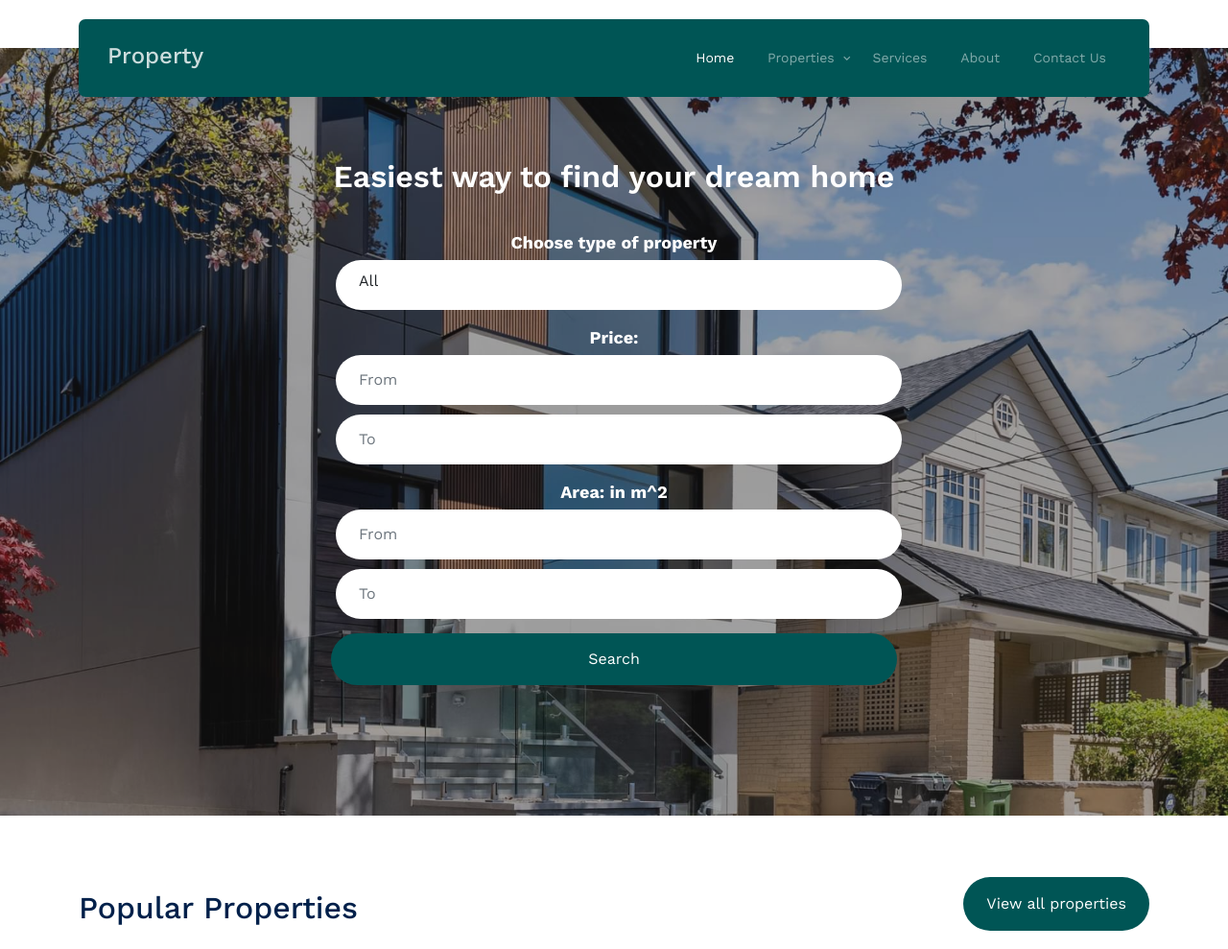
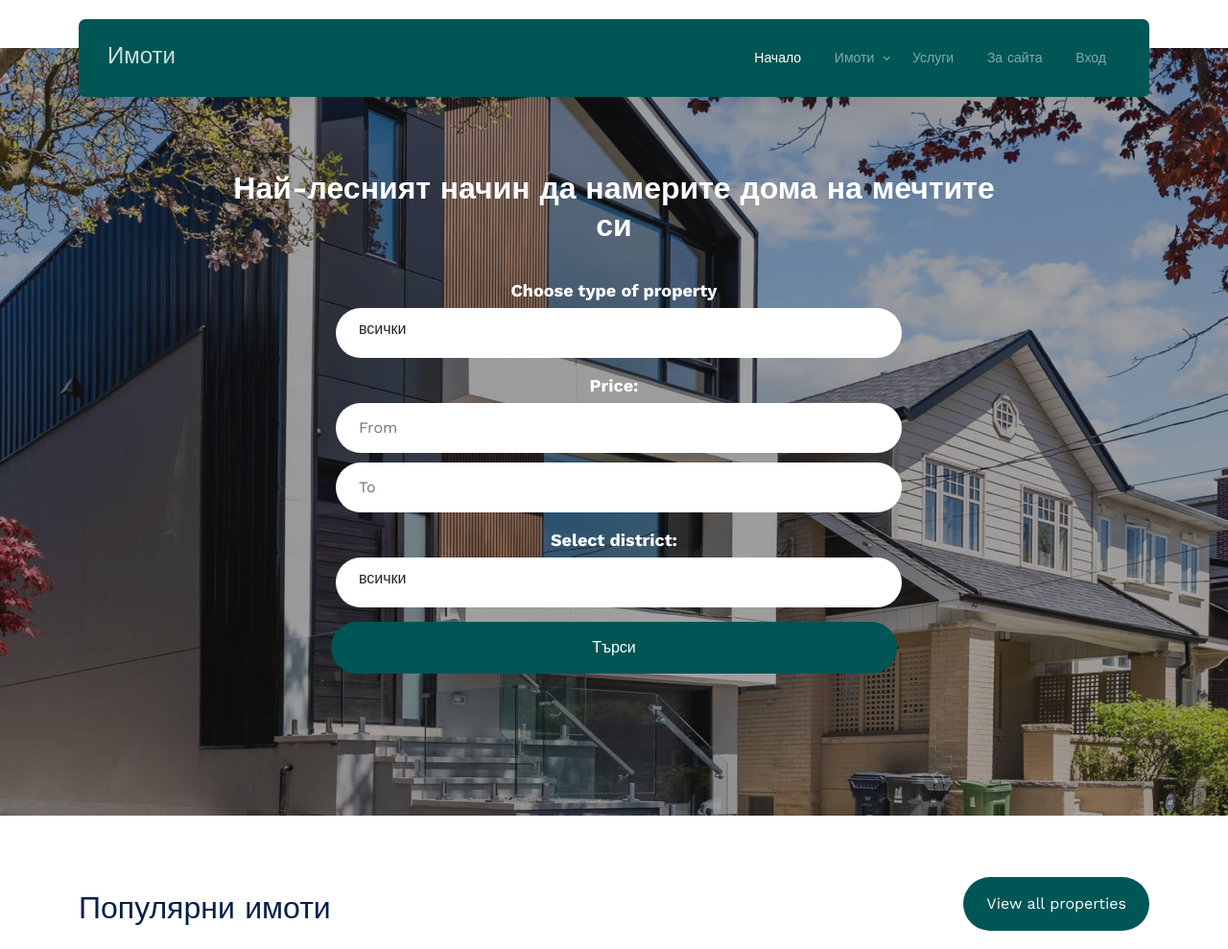
Before and after one commit to viki441/Database-project-for-finding-properties, a plain HTML site: page frontend/property-1.0.0/index.html in a window 1280 px wide. Shown: the top 989 px of the page at 96% size. Drawn offline with nearby package versions, Linux system fonts and the light colour scheme; files whose address does not match are found by name.

Commit message:
changed index

```diff
--- a/frontend/property-1.0.0/index.html
+++ b/frontend/property-1.0.0/index.html
@@ -30,6 +30,7 @@
   <title>
     Имоти
   </title>
+
 </head>
 
 <body>
@@ -42,34 +43,25 @@
     <div class="site-mobile-menu-body"></div>
   </div>
 
+  <!--НАВИГАЦИЯ-->
   <nav class="site-nav">
     <div class="container">
       <div class="menu-bg-wrap">
         <div class="site-navigation">
-          <a href="index.html" class="logo m-0 float-start">Property</a>
-
+          <a href="index.html" class="logo m-0 float-start">Имоти</a>
           <ul class="js-clone-nav d-none d-lg-inline-block text-start site-menu float-end">
-            <li class="active"><a href="index.html">Home</a></li>
+            <li class="active"><a href="index.html">Начало</a></li>
             <li class="has-children">
-              <a href="properties.html">Properties</a>
+              <a href="properties.html">Имоти</a>
               <ul class="dropdown">
-                <li><a href="#">Buy Property</a></li>
-                <li><a href="#">Sell Property</a></li>
-                <li class="has-children">
-                  <a href="#">Dropdown</a>
-                  <ul class="dropdown">
-                    <li><a href="#">Sub Menu One</a></li>
-                    <li><a href="#">Sub Menu Two</a></li>
-                    <li><a href="#">Sub Menu Three</a></li>
-                  </ul>
-                </li>
+                <li><a href="#">Купи имот</a></li>
+                <li><a href="#">Продай имот</a></li>
               </ul>
             </li>
-            <li><a href="services.html">Services</a></li>
-            <li><a href="about.html">About</a></li>
-            <li><a href="contact.html">Contact Us</a></li>
+            <li><a href="services.html">Услуги</a></li>
+            <li><a href="about.html">За сайта</a></li>
+            <li><a href="contact.html">Вход</a></li>
           </ul>
-
           <a href="#"
             class="burger light me-auto float-end mt-1 site-menu-toggle js-menu-toggle d-inline-block d-lg-none"
             data-toggle="collapse" data-target="#main-navbar">
@@ -80,6 +72,7 @@
     </div>
   </nav>
 
+ <!--MAIN FORM-->
   <div class="hero">
     <div class="hero-slide">
       <div class="img overlay" style="background-image: url('images/hero_bg_3.jpg')"></div>
@@ -91,10 +84,8 @@
       <div class="row justify-content-center align-items-center">
         <div class="col-lg-9 text-center">
           <h1 class="heading" data-aos="fade-up">
-            Easiest way to find your dream home
+            Най-лесният начин да намерите дома на мечтите си
           </h1>
-
-          <!--MAIN FORM-->
 
           <form action="#" class="narrow-w form-search d-flex align-items-stretch mb-3" data-aos="fade-up"
             data-aos-delay="200">
@@ -102,11 +93,9 @@
             <div class="main-form-child">
               <label for="">Choose type of property</label>
               <select name="property-type" id="property-type" class="main-form-child form-control px-4">
-                <option value="all">All</option>
-                <option value="house">House</option>
-                <option value="apartment">Apartment
-
-                </option>
+                <option value="all">всички</option>
+                <option value="house">къщи</option>
+                <option value="apartment">апартаменти</option>
               </select>
             </div>
 
@@ -119,34 +108,58 @@
             </div>
 
             <div class="main-form-child">
-              <label>Area: in m^2</label>
-              <input type="number" name="" id="price-meter-start" placeholder="From"
-                class="main-form-child form-control px-4">
-              <input type="number" name="" id="price-meter-end" placeholder="To"
-                class="main-form-child form-control px-4">
+              <label>Select district:</label>
+              <select name="property-type" id="property-type" class="main-form-child form-control px-4">
+                <option value="all">всички</option>
+                <option value="vidin">Видин</option>
+                <option value="montana">Монтана</option>
+                <option value="vratza">Враца</option>
+                <option value="pleven">Плевен</option>
+                <option value="veliko-tarnovo">Велико Търново</option>
+                <option value="ruse">Русе</option>
+                <option value="razgrad">Разград</option>
+                <option value="silistra">Силистра</option>
+                <option value="dobrich">Добрич</option>
+                <option value="sofia-grad">София град</option>
+                <option value="sofia-oblast">София област</option>
+                <option value="lovech">Ловеч</option>
+                <option value="gabrovo">Габрово</option>
+                <option value="targovishte">Търговище</option>
+                <option value="shumen">Шумен</option>
+                <option value="varna">Варна</option>
+                <option value="pernik">Перник</option>
+                <option value="kyustendil">Кюстендил</option>
+                <option value="blagoevgrad">Благоевград</option>
+                <option value="pazardzhik">Пазарджик</option>
+                <option value="smolyan">Смолян</option>
+                <option value="plovdiv">Пловдив</option>
+                <option value="kurdzhali">Кърджали</option>
+                <option value="stara-zagora">Стара Загора</option>
+                <option value="haskovo">Хасково</option>
+                <option value="sliven">Сливен</option>
+                <option value="yambol">Ямбол</option>
+                <option value="burgas">Бургас</option>
+              </select>
             </div>
 
             <div class="main-form-child">
-              <button type="submit" class="btn btn-primary">Search</button>
-
+              <button type="submit" class="btn btn-primary">Търси</button>
             </div>
 
           </form>
-
-
-
 
         </div>
       </div>
     </div>
   </div>
 
+  <!--ПОПУЛЯРНИ-->
   <div class="section">
     <div class="container">
       <div class="row mb-5 align-items-center">
         <div class="col-lg-6">
           <h2 class="font-weight-bold text-primary heading">
-            Popular Properties
+            Популярни имоти
           </h2>
         </div>
         <div class="col-lg-6 text-lg-end">
@@ -422,6 +435,8 @@
     </div>
   </div>
 
+
+<!--УСЛУГИ-->
   <section class="features-1">
     <div class="container">
       <div class="row">
@@ -473,6 +488,7 @@
     </div>
   </section>
 
+<!--КЛИЕНТИ-->
   <div class="section sec-testimonials">
     <div class="container">
       <div class="row mb-5 align-items-center">
```
